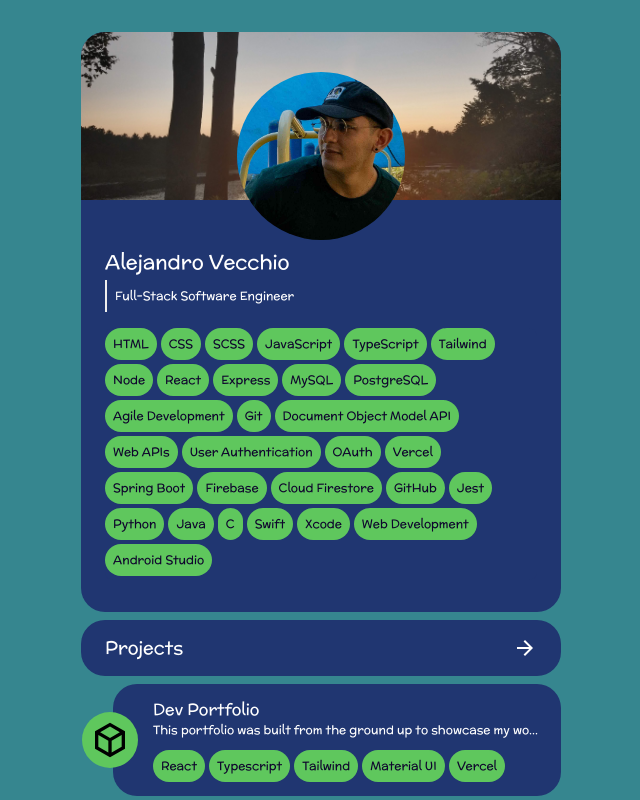
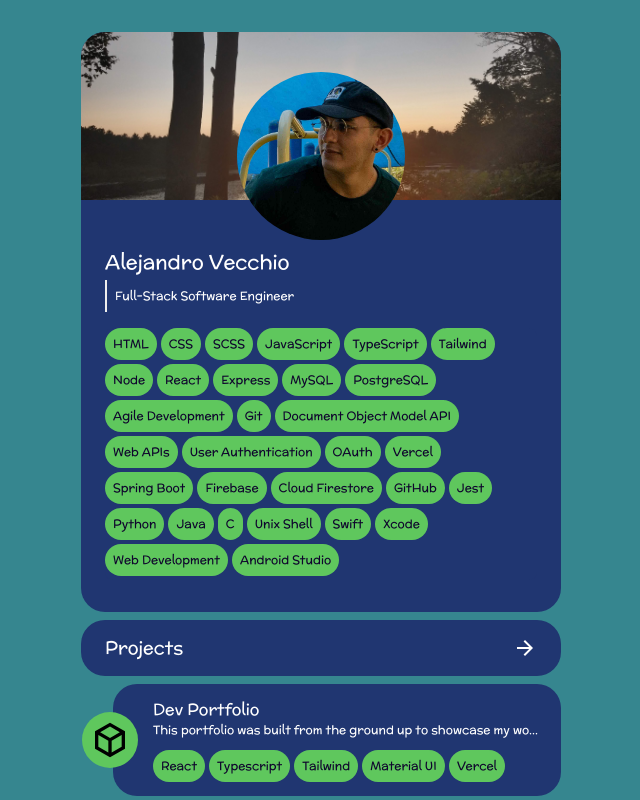
Before and after one commit to aliv314/portfolio, a React (Create React App) app: page / in a window 1280 px wide. Shown: the top 800 px of the page, without its empty margins (319-959 px from the left). Built offline with nearby package versions, Linux system fonts and the light colour scheme; the HTML template or start-up script is replaced by a standard one.

Commit message:
Added unix shell to skills

```diff
--- a/src/components/About/About.tsx
+++ b/src/components/About/About.tsx
@@ -31,6 +31,7 @@ const About: FC = () => {
     "Python",
     "Java",
     "C",
+    "Unix Shell",
     "Swift",
     "Xcode",
     "Web Development",
```
